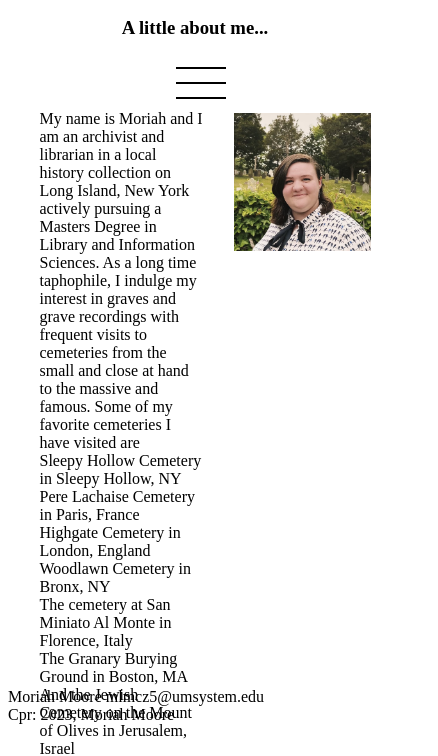
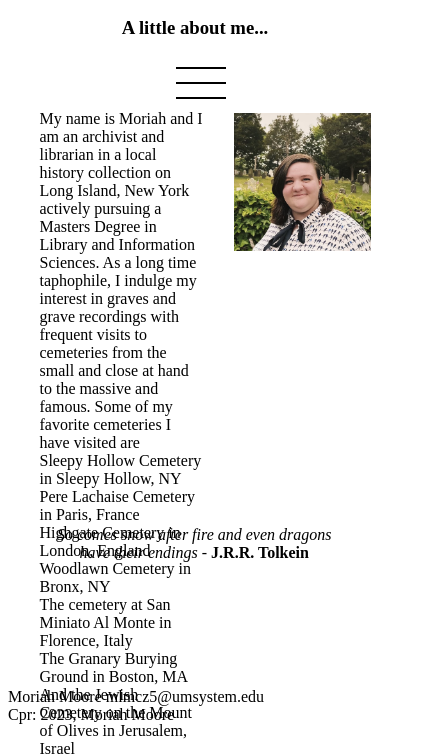
Before and after one commit to moriahlmoore/moriahlmoore.github.io, a plain HTML site: page educatorcredentials.html in a window 390 px wide. Shown: the part 110-866 px from the top of the page, 438 px wide, since content can reach past the window. Drawn offline with Linux system fonts and the light colour scheme; files whose address does not match are found by name.

Commit message:
Add files via upload

```diff
--- a/educatorcredentials.html
+++ b/educatorcredentials.html
@@ -40,7 +40,7 @@
 </main>
 <nav>
     <div id="menu">
-        <img src="C:\Users\moria\Desktop\islt_7355\icons8-hamburger-menu.svg" id="icon">
+        <img src="C:\Users\moria\Desktop\islt_7355\icons8-hamburger-menu.svg" alt="hamburger menu" id="icon">
         <!--<a target="_blank" href="https://icons8.com/icon/3096/menu">Hamburger Menu</a> icon by <a target="_blank" href="https://icons8.com">Icons8</a>-->
         <ul id="list">
             <li><a href="index.html">Home</a></li>
--- a/nav.css
+++ b/nav.css
@@ -10,7 +10,7 @@
         position: relative;
         height: 12px;
         right: 0;
-        width: 150px;
+        width: 100px;
         padding: 10px;
         border: 2px solid black;
         list-style-type: none;
--- a/style.css
+++ b/style.css
@@ -82,10 +82,10 @@ footer {
         top:223px;
     }
     blockquote {
+        text-align: center;
         width: 75%;
-        position: absolute;
-        left: 27%;
-        top: 1000px;
+        position: fixed;
+        top: 620px;
         padding-bottom: 50px;
     }
     h1 {
@@ -106,7 +106,7 @@ footer {
         width: 42%;
         display: block;
         margin: 10px;
-        padding-bottom: 50px;
+        padding-bottom: 70px;
         position: absolute;
         left: 5%;
         top: 200px;
```
